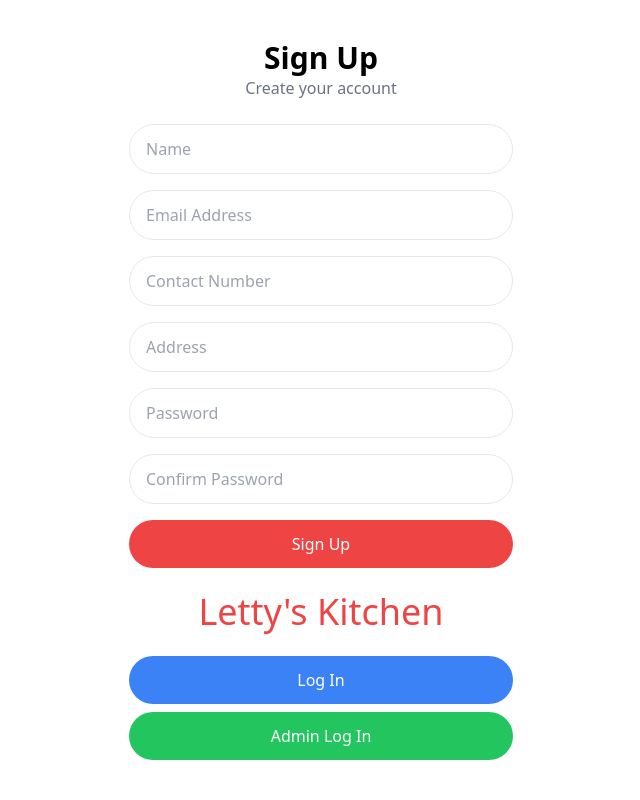
After one commit to ajkarl/lettys-kitchen, a PHP site: page /signup.php in a window 1280 px wide. The commit adds this page. Shown: the whole page, without its empty margins (319-959 px from the left). Run offline with PHP 8.4, Linux system fonts and the light colour scheme; some libraries are stand-ins or nearby versions.

Commit message:
new updated code

```diff
--- /dev/null
+++ b/lettys system2/signup.php
@@ -0,0 +1,97 @@
+<?php
+// Start the session
+session_start();
+require 'db.php'; // Include database connection
+
+// Handle form submission
+if ($_SERVER['REQUEST_METHOD'] == 'POST') {
+    // Get user input and trim spaces
+    $name = trim($_POST['name']);
+    $email = trim($_POST['email']);
+    $contact = trim($_POST['contact']);
+    $address = trim($_POST['address']);
+    $password = $_POST['password'];
+    $confirmPassword = $_POST['confirm_password'];
+
+    // Validate input
+    if (empty($name) || empty($email) || empty($contact) || empty($address) || empty($password) || empty($confirmPassword)) {
+        $message = "<p class='text-red-500 text-center'>All fields are required!</p>";
+    } elseif ($password !== $confirmPassword) {
+        $message = "<p class='text-red-500 text-center'>Passwords do not match!</p>";
+    } else {
+        // Hash the password for security
+        $hashedPassword = password_hash($password, PASSWORD_DEFAULT);
+
+        // Check if email already exists
+        $stmt = $pdo->prepare("SELECT COUNT(*) FROM users WHERE email = ?");
+        $stmt->execute([$email]);
+        $emailExists = $stmt->fetchColumn();
+
+        if ($emailExists) {
+            $message = "<p class='text-red-500 text-center'>This email is already taken. Please try a different one.</p>";
+        } else {
+            // Insert new user into the database
+            $stmt = $pdo->prepare("INSERT INTO users (name, email, contact, address, password) VALUES (?, ?, ?, ?, ?)");
+            if ($stmt->execute([$name, $email, $contact, $address, $hashedPassword])) {
+                $message = "<p class='text-green-500 text-center'>Signup successful! You can now <a href='login.php' class='underline'>log in</a>.</p>";
+            } else {
+                $message = "<p class='text-red-500 text-center'>Error during signup. Please try again.</p>";
+            }
+        }
+    }
+}
+?>
+
+<!DOCTYPE html>
+<html lang="en">
+<head>
+    <title>Sign Up</title>
+    <script src="https://cdn.tailwindcss.com"></script>
+    <link rel="stylesheet" href="https://cdnjs.cloudflare.com/ajax/libs/font-awesome/5.15.3/css/all.min.css">
+    <link href="https://fonts.googleapis.com/css2?family=Pacifico&display=swap" rel="stylesheet">
+</head>
+<body class="flex items-center justify-center min-h-screen bg-white">
+    <div class="w-full max-w-md p-8 space-y-6">
+        <div class="text-center">
+            <h1 class="text-3xl font-bold">Sign Up</h1>
+            <p class="text-gray-500">Create your account</p>
+        </div>
+
+        <!-- Display Message -->
+        <?php if (!empty($message)) echo $message; ?>
+
+        <!-- Signup Form -->
+        <form method="POST" action="signup.php" class="space-y-4">
+            <div>
+                <input type="text" name="name" placeholder="Name" required class="w-full px-4 py-3 border rounded-full focus:outline-none focus:ring-2 focus:ring-red-500">
+            </div>
+            <div>
+                <input type="email" name="email" placeholder="Email Address" required class="w-full px-4 py-3 border rounded-full focus:outline-none focus:ring-2 focus:ring-red-500">
+            </div>
+            <div>
+                <input type="text" name="contact" placeholder="Contact Number" required class="w-full px-4 py-3 border rounded-full focus:outline-none focus:ring-2 focus:ring-red-500">
+            </div>
+            <div>
+                <input type="text" name="address" placeholder="Address" required class="w-full px-4 py-3 border rounded-full focus:outline-none focus:ring-2 focus:ring-red-500">
+            </div>
+            <div>
+                <input type="password" name="password" placeholder="Password" required class="w-full px-4 py-3 border rounded-full focus:outline-none focus:ring-2 focus:ring-red-500">
+            </div>
+            <div>
+                <input type="password" name="confirm_password" placeholder="Confirm Password" required class="w-full px-4 py-3 border rounded-full focus:outline-none focus:ring-2 focus:ring-red-500">
+            </div>
+            <div class="text-center">
+                <button type="submit" class="w-full px-4 py-3 text-white bg-red-500 rounded-full hover:bg-red-600 focus:outline-none focus:ring-2 focus:ring-red-500">Sign Up</button>
+            </div>
+        </form>
+
+        <div class="text-center mt-8">
+            <p class="text-4xl font-pacifico text-red-500">Letty's Kitchen</p>
+        </div>
+        <div class="text-center mt-4 space-y-2">
+            <a href="login.php" class="w-full inline-block px-4 py-3 text-white bg-blue-500 rounded-full hover:bg-blue-600 focus:outline-none focus:ring-2 focus:ring-blue-500">Log In</a>
+            <a href="admin_login.php" class="w-full inline-block px-4 py-3 text-white bg-green-500 rounded-full hover:bg-green-600 focus:outline-none focus:ring-2 focus:ring-green-500">Admin Log In</a>
+        </div>
+    </div>
+</body>
+</html>
```
Also changed, not shown: lettys system2/index.php (+21 -0 lines), lettys system2/login.php (added, +48 -0 lines), lettys system2/login_process.php (added, +34 -0 lines).
